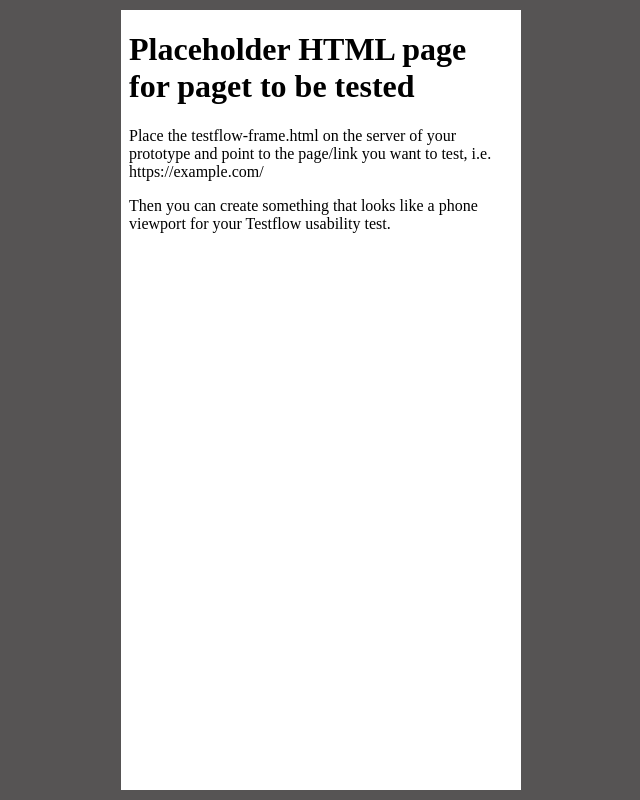
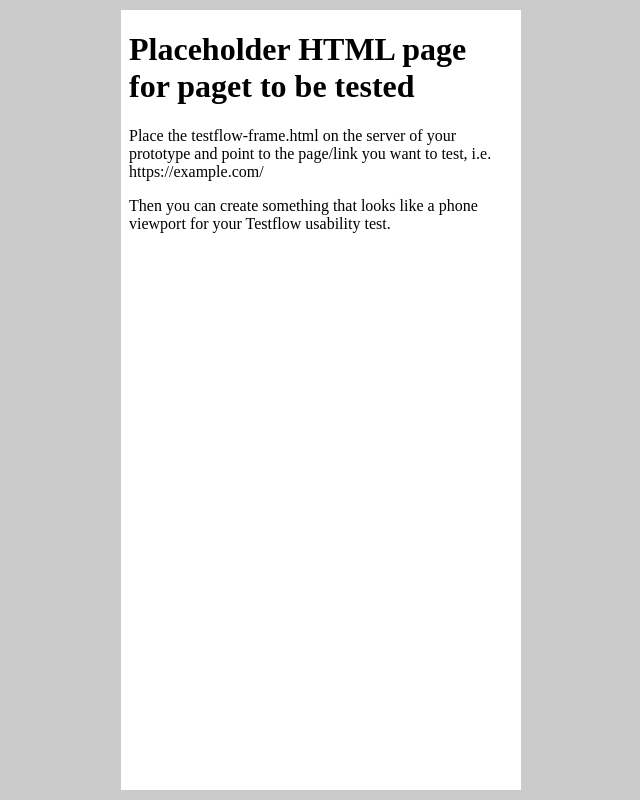
Before and after one commit to eklem/testflow-testFrame, a plain HTML site: page testflow-frame.html in a window 1280 px wide. Shown: the whole page, without its empty margins (319-959 px from the left). Drawn offline with Linux system fonts and the light colour scheme.

Commit message:
Lighter background color Less noticeable

```diff
--- a/frame.css
+++ b/frame.css
@@ -1,5 +1,5 @@
 body {
-  background-color: #565454;
+  background-color: #CBCBCB;
   margin: 0;
   padding: 0;
 }
```
